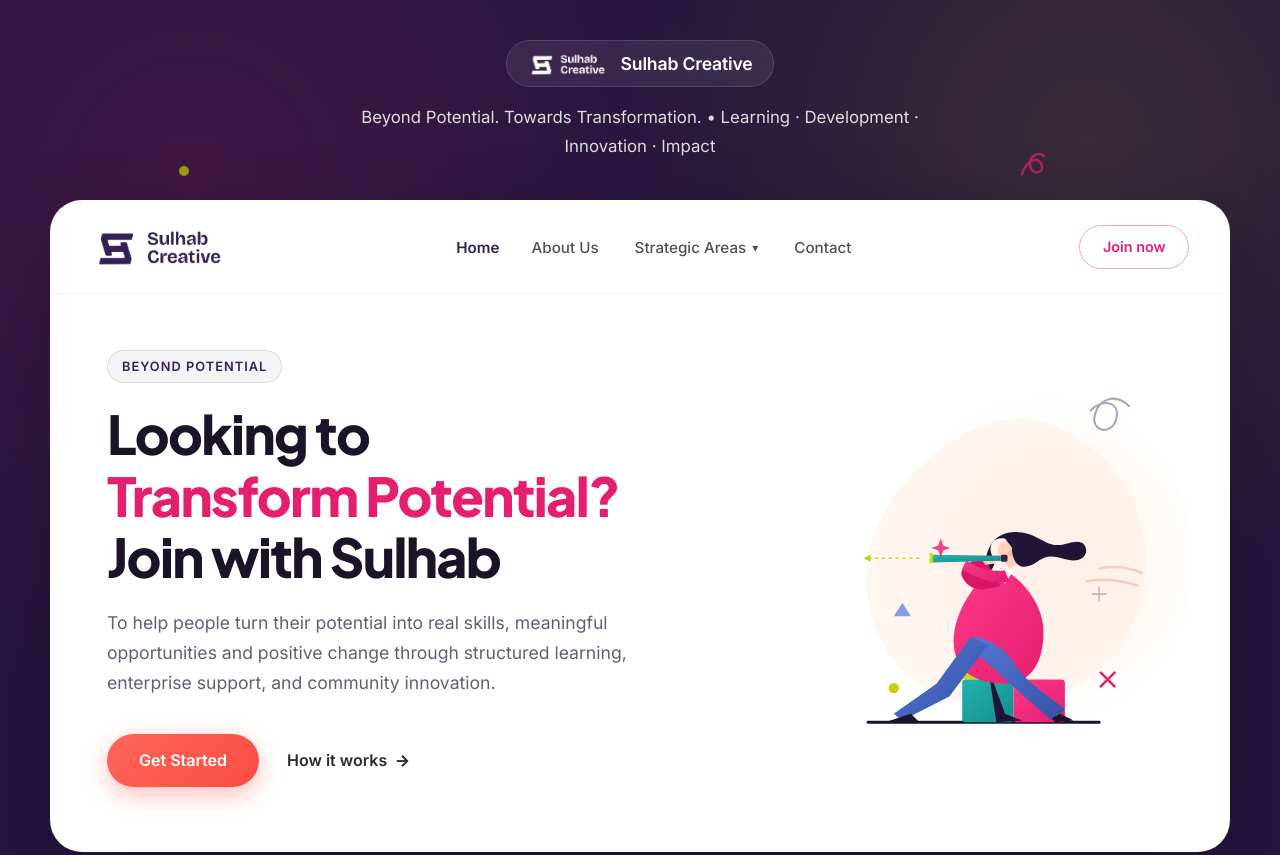
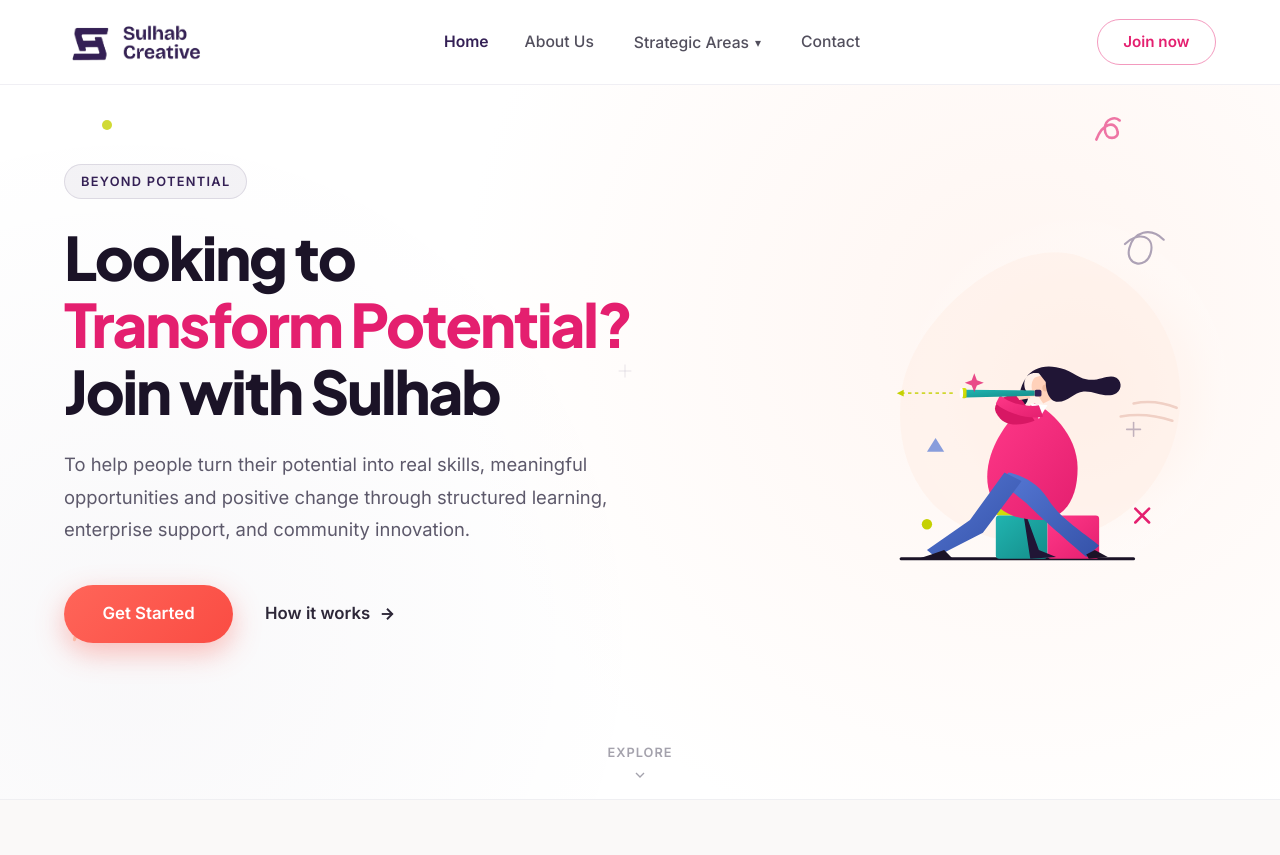
Before and after one commit to aminumuhammad000/sulhab, a plain HTML site: page index.html in a window 1280 px wide. Shown: the top 855 px of the page. Drawn offline with Linux system fonts and the light colour scheme.

Commit message:
Update hero section to true full-screen 100vh layout with sticky scroll header

```diff
--- a/assets/css/styles.css
+++ b/assets/css/styles.css
@@ -392,183 +392,157 @@ p {
 }
 
 /* ==========================================================================
-   Hero Stage (Adapted from hero.jpeg style with Sulhab branding)
+   Full-Screen Hero Section (Adapted from hero.jpeg style with Sulhab branding)
    ========================================================================== */
-.hero-stage-outer {
-  background-color: #24163D;
+.hero-fullscreen {
+  min-height: 100vh;
+  min-height: 100svh;
+  width: 100%;
+  display: flex;
+  flex-direction: column;
+  justify-content: space-between;
+  background-color: #FFFFFF;
   background-image:
-    radial-gradient(circle at 15% 20%, rgba(228, 31, 111, 0.15) 0%, transparent 40%),
-    radial-gradient(circle at 85% 15%, rgba(197, 209, 1, 0.12) 0%, transparent 35%);
-  padding: 2.5rem 1.5rem 4.5rem 1.5rem;
+    radial-gradient(circle at 80% 40%, rgba(255, 239, 232, 0.6) 0%, transparent 50%),
+    radial-gradient(circle at 10% 80%, rgba(52, 32, 85, 0.03) 0%, transparent 40%);
   position: relative;
   overflow: hidden;
+  border-bottom: 1px solid var(--color-border-light);
 }
 
-/* Floating doodles in outer hero banner */
-.hero-stage-doodles {
+/* Ambient Doodles floating in the full-screen hero */
+.hero-doodles {
   position: absolute;
   inset: 0;
   pointer-events: none;
   z-index: 1;
 }
 
-.doodle {
+.hero-doodle {
   position: absolute;
-  opacity: 0.7;
+  pointer-events: none;
 }
 
-.doodle-dot-yellow {
-  top: 18%;
-  left: 14%;
+.hero-doodle-dot-yellow {
+  top: 15%;
+  left: 8%;
   width: 10px;
   height: 10px;
   border-radius: 50%;
   background-color: var(--color-accent);
+  opacity: 0.8;
 }
 
-.doodle-loop-coral {
-  top: 16%;
-  right: 18%;
+.hero-doodle-loop-coral {
+  top: 14%;
+  right: 12%;
   color: var(--color-secondary);
+  opacity: 0.6;
 }
 
-.doodle-ribbon-left {
-  top: 28%;
-  left: 12%;
+.hero-doodle-ribbon-left {
+  bottom: 18%;
+  left: 5%;
   color: #FFAA7A;
+  opacity: 0.5;
 }
 
-.doodle-star-right {
-  top: 32%;
-  right: 13%;
-  color: rgba(255, 255, 255, 0.4);
+.hero-doodle-plus {
+  top: 45%;
+  left: 48%;
+  color: var(--color-primary-border);
+  opacity: 0.5;
 }
 
-/* Top Mini Banner in outer hero */
-.hero-top-banner {
-  text-align: center;
+/* Hero Top Navigation Bar (Full Width) */
+.hero-navbar-wrap {
+  width: 100%;
+  background-color: rgba(255, 255, 255, 0.95);
+  backdrop-filter: blur(10px);
+  border-bottom: 1px solid #F0EFF4;
   position: relative;
-  z-index: 2;
-  margin-bottom: 2.5rem;
+  z-index: 10;
 }
 
-.hero-top-brand {
-  display: inline-flex;
-  align-items: center;
-  gap: 12px;
-  background: rgba(255, 255, 255, 0.08);
-  border: 1px solid rgba(255, 255, 255, 0.12);
-  backdrop-filter: blur(10px);
-  padding: 8px 20px;
-  border-radius: var(--radius-full);
-  margin-bottom: 1rem;
-}
-
-.hero-top-brand img {
-  height: 26px;
-  width: auto;
-}
-
-.hero-top-brand span {
-  color: #FFFFFF;
-  font-weight: 700;
-  font-size: 1.1rem;
-  letter-spacing: -0.01em;
-}
-
-.hero-top-subtext {
-  color: rgba(255, 255, 255, 0.85);
-  font-size: 1.05rem;
-  font-weight: 400;
-  max-width: 620px;
-  margin: 0 auto;
-}
-
-/* Floating White Main Card */
-.hero-card-frame {
-  max-width: 1180px;
-  margin: 0 auto;
-  background-color: #FFFFFF;
-  border-radius: 32px;
-  box-shadow: 0 25px 70px rgba(17, 8, 30, 0.35);
-  position: relative;
-  z-index: 3;
-  overflow: hidden;
-  border: 1px solid rgba(255, 255, 255, 0.9);
-}
-
-/* Inner Card Header / Nav */
-.card-nav {
+.hero-navbar-inner {
   display: flex;
   align-items: center;
   justify-content: space-between;
-  padding: 1.5rem 2.5rem;
-  background-color: #FFFFFF;
-  border-bottom: 1px solid #F2F1F5;
+  height: 84px;
 }
 
-.card-brand {
+.hero-nav-brand {
   display: flex;
   align-items: center;
 }
 
-.card-brand img {
-  height: 44px;
+.hero-nav-brand img {
+  height: 46px;
   width: auto;
+  object-fit: contain;
 }
 
-.card-nav-links {
+.hero-nav-links {
   display: flex;
   align-items: center;
-  gap: 2rem;
+  gap: 2.25rem;
 }
 
-.card-nav-link {
-  font-size: 0.95rem;
+.hero-nav-link {
+  font-size: 0.98rem;
   font-weight: 500;
   color: #524F5D;
   transition: var(--transition);
+  position: relative;
 }
 
-.card-nav-link:hover,
-.card-nav-link.active {
+.hero-nav-link:hover,
+.hero-nav-link.active {
   color: var(--color-primary);
   font-weight: 600;
 }
 
-.card-nav-cta {
+.hero-nav-cta {
   display: inline-flex;
   align-items: center;
   justify-content: center;
-  padding: 0.55rem 1.4rem;
+  padding: 0.6rem 1.6rem;
   border-radius: var(--radius-full);
-  border: 1.5px solid rgba(228, 31, 111, 0.4);
+  border: 1.5px solid rgba(228, 31, 111, 0.45);
   color: var(--color-secondary);
-  font-size: 0.9rem;
+  font-size: 0.95rem;
   font-weight: 600;
   background-color: transparent;
   transition: var(--transition);
 }
 
-.card-nav-cta:hover {
+.hero-nav-cta:hover {
   background-color: var(--color-secondary);
   color: #FFFFFF;
   border-color: var(--color-secondary);
-  box-shadow: 0 4px 14px rgba(228, 31, 111, 0.25);
+  box-shadow: 0 6px 18px rgba(228, 31, 111, 0.28);
 }
 
-/* Card Hero Body Layout */
-.card-hero-body {
-  padding: 3.5rem 3rem 4rem 3.5rem;
-  display: grid;
-  grid-template-columns: 1.1fr 1fr;
+/* Hero Fullscreen Body (Centered in remaining viewport height) */
+.hero-fullscreen-body {
+  flex: 1;
+  display: flex;
   align-items: center;
-  gap: 3rem;
   position: relative;
+  z-index: 2;
+  padding: 2.5rem 0 3.5rem 0;
 }
 
-.card-hero-content {
-  max-width: 540px;
+.hero-fullscreen-grid {
+  display: grid;
+  grid-template-columns: 1.15fr 0.95fr;
+  align-items: center;
+  gap: 4rem;
+  width: 100%;
+}
+
+.hero-content-col {
+  max-width: 600px;
 }
 
 .hero-pill-tag {
@@ -576,51 +550,51 @@ p {
   font-size: 0.8rem;
   font-weight: 700;
   text-transform: uppercase;
-  letter-spacing: 0.08em;
+  letter-spacing: 0.1em;
   color: var(--color-primary);
   background-color: var(--color-primary-subtle);
   border: 1px solid var(--color-primary-border);
-  padding: 5px 14px;
+  padding: 6px 16px;
   border-radius: var(--radius-full);
-  margin-bottom: 1.25rem;
+  margin-bottom: 1.5rem;
 }
 
-.card-hero-title {
-  font-size: 3.35rem;
-  line-height: 1.15;
+.hero-main-title {
+  font-size: 3.75rem;
+  line-height: 1.12;
   color: #1B1327;
   font-weight: 800;
-  letter-spacing: -0.03em;
-  margin-bottom: 1.25rem;
+  letter-spacing: -0.035em;
+  margin-bottom: 1.5rem;
 }
 
-.card-hero-title .highlight-magenta {
+.hero-main-title .highlight-magenta {
   color: var(--color-secondary);
   display: block;
 }
 
-.card-hero-desc {
-  font-size: 1.1rem;
-  line-height: 1.7;
-  color: #635F70;
-  margin-bottom: 2.25rem;
+.hero-main-desc {
+  font-size: 1.15rem;
+  line-height: 1.75;
+  color: #5D596B;
+  margin-bottom: 2.5rem;
 }
 
-.card-hero-actions {
+.hero-main-actions {
   display: flex;
   align-items: center;
-  gap: 1.75rem;
+  gap: 2rem;
 }
 
 .btn-pill-primary {
   background-color: #FA5047;
   background: linear-gradient(135deg, #FF6559 0%, #FA4C43 100%);
   color: #FFFFFF;
-  padding: 0.85rem 2rem;
+  padding: 0.95rem 2.4rem;
   border-radius: var(--radius-full);
   font-weight: 700;
-  font-size: 1rem;
-  box-shadow: 0 8px 24px rgba(250, 76, 67, 0.35);
+  font-size: 1.05rem;
+  box-shadow: 0 10px 28px rgba(250, 76, 67, 0.35);
   border: none;
   transition: var(--transition);
   display: inline-flex;
@@ -630,27 +604,27 @@ p {
 
 .btn-pill-primary:hover {
   transform: translateY(-2px);
-  box-shadow: 0 12px 28px rgba(250, 76, 67, 0.45);
+  box-shadow: 0 14px 32px rgba(250, 76, 67, 0.45);
   color: #FFFFFF;
 }
 
 .btn-pill-secondary {
   color: #2D2738;
   font-weight: 600;
-  font-size: 1rem;
+  font-size: 1.05rem;
   display: inline-flex;
   align-items: center;
-  gap: 6px;
+  gap: 8px;
   transition: var(--transition);
 }
 
 .btn-pill-secondary:hover {
   color: var(--color-secondary);
-  gap: 10px;
+  gap: 12px;
 }
 
-/* Card Hero Illustration Column */
-.card-hero-visual {
+/* Illustration Column */
+.hero-visual-col {
   position: relative;
   display: flex;
   align-items: center;
@@ -659,10 +633,38 @@ p {
 
 .hero-illustration-svg {
   width: 100%;
-  max-width: 520px;
+  max-width: 580px;
   height: auto;
   display: block;
   transform: scale(1.05);
+}
+
+/* Bottom subtle indicator */
+.hero-scroll-cue {
+  padding-bottom: 1rem;
+  text-align: center;
+  z-index: 2;
+  position: relative;
+}
+
+.hero-scroll-link {
+  display: inline-flex;
+  flex-direction: column;
+  align-items: center;
+  gap: 4px;
+  font-size: 0.8rem;
+  font-weight: 600;
+  text-transform: uppercase;
+  letter-spacing: 0.08em;
+  color: var(--color-text-light);
+  opacity: 0.7;
+  transition: var(--transition);
+}
+
+.hero-scroll-link:hover {
+  opacity: 1;
+  color: var(--color-primary);
+  transform: translateY(2px);
 }
 
 /* About Section */
@@ -1213,22 +1215,26 @@ textarea.form-control {
 
 /* Responsive Breakpoints */
 @media (max-width: 1024px) {
-  .hero-stage-outer {
-    padding: 2rem 1rem 3.5rem 1rem;
+  .hero-fullscreen {
+    min-height: auto;
+    padding-bottom: 2.5rem;
   }
 
-  .card-hero-body {
+  .hero-fullscreen-grid {
     grid-template-columns: 1fr;
-    padding: 2.5rem 2rem;
-    gap: 2.5rem;
+    gap: 3rem;
   }
 
-  .card-hero-content {
+  .hero-content-col {
     max-width: 100%;
     text-align: center;
   }
 
-  .card-hero-actions {
+  .hero-main-title {
+    font-size: 3rem;
+  }
+
+  .hero-main-actions {
     justify-content: center;
   }
 
@@ -1261,25 +1267,42 @@ textarea.form-control {
 }
 
 @media (max-width: 768px) {
-  .card-nav {
-    padding: 1.25rem 1.5rem;
+  .hero-navbar-inner {
+    height: 72px;
   }
 
-  .card-nav-links {
+  .hero-nav-links {
+    position: fixed;
+    top: 72px;
+    left: 0;
+    right: 0;
+    background-color: #FFFFFF;
+    border-bottom: 1px solid var(--color-border);
+    flex-direction: column;
+    align-items: flex-start;
+    padding: 1.5rem;
+    gap: 1rem;
     display: none;
+    box-shadow: var(--shadow-lg);
+    z-index: 999;
   }
 
-  .card-hero-title {
+  .hero-nav-links.is-open {
+    display: flex;
+  }
+
+  .hero-main-title {
     font-size: 2.35rem;
   }
 
-  .card-hero-body {
-    padding: 2rem 1.25rem 2.5rem 1.25rem;
+  .hero-fullscreen-body {
+    padding: 2rem 0;
   }
 
-  .card-hero-actions {
+  .hero-main-actions {
     flex-direction: column;
     width: 100%;
+    gap: 1rem;
   }
 
   .btn-pill-primary {
--- a/assets/js/main.js
+++ b/assets/js/main.js
@@ -3,44 +3,49 @@
  */
 
 document.addEventListener('DOMContentLoaded', () => {
-  // Sticky Header on Scroll (Reveals smoothly once past hero canvas)
+  // Sticky Header on Scroll (Reveals smoothly once past full-screen hero)
   const siteHeader = document.querySelector('.site-header');
-  const heroCard = document.querySelector('.hero-card-frame');
+  const heroSection = document.getElementById('hero');
 
-  if (siteHeader && heroCard) {
+  if (siteHeader && heroSection) {
     window.addEventListener('scroll', () => {
-      const heroBottom = heroCard.getBoundingClientRect().bottom;
-      if (heroBottom < 60) {
+      const heroBottom = heroSection.getBoundingClientRect().bottom;
+      if (heroBottom <= 80) {
         siteHeader.classList.add('is-sticky');
       } else {
         siteHeader.classList.remove('is-sticky');
       }
     }, { passive: true });
   }
-  const menuToggle = document.getElementById('menuToggle');
-  const navMenu = document.getElementById('navMenu');
 
-  if (menuToggle && navMenu) {
-    menuToggle.addEventListener('click', () => {
-      const isOpen = navMenu.classList.toggle('is-open');
-      menuToggle.setAttribute('aria-expanded', isOpen);
-      menuToggle.innerHTML = isOpen
+  // Setup mobile menu helper
+  function setupMobileMenu(toggleId, menuId) {
+    const toggle = document.getElementById(toggleId);
+    const menu = document.getElementById(menuId);
+    if (!toggle || !menu) return;
+
+    toggle.addEventListener('click', () => {
+      const isOpen = menu.classList.toggle('is-open');
+      toggle.setAttribute('aria-expanded', isOpen);
+      toggle.innerHTML = isOpen
         ? `<svg width="24" height="24" viewBox="0 0 24 24" fill="none" stroke="currentColor" stroke-width="2"><line x1="18" y1="6" x2="6" y2="18"></line><line x1="6" y1="6" x2="18" y2="18"></line></svg>`
         : `<svg width="24" height="24" viewBox="0 0 24 24" fill="none" stroke="currentColor" stroke-width="2"><line x1="3" y1="12" x2="21" y2="12"></line><line x1="3" y1="6" x2="21" y2="6"></line><line x1="3" y1="18" x2="21" y2="18"></line></svg>`;
     });
 
-    // Close mobile menu on clicking nav link
-    const navLinks = navMenu.querySelectorAll('a');
-    navLinks.forEach(link => {
+    const links = menu.querySelectorAll('a');
+    links.forEach(link => {
       link.addEventListener('click', () => {
         if (window.innerWidth <= 768) {
-          navMenu.classList.remove('is-open');
-          menuToggle.setAttribute('aria-expanded', 'false');
-          menuToggle.innerHTML = `<svg width="24" height="24" viewBox="0 0 24 24" fill="none" stroke="currentColor" stroke-width="2"><line x1="3" y1="12" x2="21" y2="12"></line><line x1="3" y1="6" x2="21" y2="6"></line><line x1="3" y1="18" x2="21" y2="18"></line></svg>`;
+          menu.classList.remove('is-open');
+          toggle.setAttribute('aria-expanded', 'false');
+          toggle.innerHTML = `<svg width="24" height="24" viewBox="0 0 24 24" fill="none" stroke="currentColor" stroke-width="2"><line x1="3" y1="12" x2="21" y2="12"></line><line x1="3" y1="6" x2="21" y2="6"></line><line x1="3" y1="18" x2="21" y2="18"></line></svg>`;
         }
       });
     });
   }
+
+  setupMobileMenu('menuToggle', 'navMenu');
+  setupMobileMenu('menuToggleSticky', 'navMenuSticky');
 
   // Enquiry / Contact Form Handling
   const enquiryForm = document.getElementById('enquiryForm');
--- a/index.html
+++ b/index.html
@@ -12,14 +12,14 @@
 </head>
 <body>
 
-  <!-- Site Header -->
+  <!-- Sticky Site Header (Reveals on Scroll Past Hero) -->
   <header class="site-header">
     <div class="container nav-container">
       <a href="index.html" class="brand-logo-wrap" aria-label="Sulhab Creative Home">
         <img src="assets/images/logo.png" alt="Sulhab Creative" class="brand-logo">
       </a>
 
-      <button class="menu-toggle" id="menuToggle" aria-label="Toggle Navigation" aria-expanded="false">
+      <button class="menu-toggle" id="menuToggleSticky" aria-label="Toggle Navigation" aria-expanded="false">
         <svg width="24" height="24" viewBox="0 0 24 24" fill="none" stroke="currentColor" stroke-width="2">
           <line x1="3" y1="12" x2="21" y2="12"></line>
           <line x1="3" y1="6" x2="21" y2="6"></line>
@@ -27,7 +27,7 @@
         </svg>
       </button>
 
-      <nav class="nav-menu" id="navMenu">
+      <nav class="nav-menu" id="navMenuSticky">
         <a href="#hero" class="nav-link active">Home</a>
         <a href="#about" class="nav-link">About Us</a>
         <div class="nav-dropdown">
@@ -50,54 +50,50 @@
     </div>
   </header>
 
-  <!-- 1. Hero Stage (Adapted from hero.jpeg with Sulhab Logo, Colors, Navs and Illustration) -->
-  <section class="hero-stage-outer" id="hero">
+  <!-- 1. Full-Screen Hero Section (100vh) Adapted from hero.jpeg -->
+  <section class="hero-fullscreen" id="hero">
 
     <!-- Ambient doodles / background shapes like hero.jpeg -->
-    <div class="hero-stage-doodles" aria-hidden="true">
-      <div class="doodle doodle-dot-yellow"></div>
-      <div class="doodle doodle-loop-coral">
-        <svg width="34" height="34" viewBox="0 0 34 34" fill="none" stroke="currentColor" stroke-width="2.5">
+    <div class="hero-doodles" aria-hidden="true">
+      <div class="hero-doodle hero-doodle-dot-yellow"></div>
+      <div class="hero-doodle hero-doodle-loop-coral">
+        <svg width="36" height="36" viewBox="0 0 34 34" fill="none" stroke="currentColor" stroke-width="2.5">
           <path d="M6 26C12 10 24 8 26 18C28 26 14 28 14 16C14 6 24 4 28 8" stroke-linecap="round"/>
         </svg>
       </div>
-      <div class="doodle doodle-ribbon-left">
-        <svg width="48" height="48" viewBox="0 0 48 48" fill="none" stroke="currentColor" stroke-width="3">
+      <div class="hero-doodle hero-doodle-ribbon-left">
+        <svg width="50" height="50" viewBox="0 0 48 48" fill="none" stroke="currentColor" stroke-width="3">
           <path d="M10 40C16 16 32 12 36 24C40 36 20 38 22 20" stroke-linecap="round"/>
         </svg>
       </div>
-      <div class="doodle doodle-star-right">
-        <svg width="24" height="24" viewBox="0 0 24 24" fill="currentColor">
-          <polygon points="12,2 15,9 22,12 15,15 12,22 9,15 2,12 9,9"/>
+      <div class="hero-doodle hero-doodle-plus">
+        <svg width="22" height="22" viewBox="0 0 24 24" fill="none" stroke="currentColor" stroke-width="2">
+          <line x1="12" y1="5" x2="12" y2="19"></line>
+          <line x1="5" y1="12" x2="19" y2="12"></line>
         </svg>
       </div>
     </div>
 
-    <!-- Top Presentation Banner -->
-    <div class="hero-top-banner">
-      <div class="hero-top-brand">
-        <img src="assets/images/logo-white.png" alt="Sulhab Creative Icon">
-        <span>Sulhab Creative</span>
-      </div>
-      <p class="hero-top-subtext">
-        Beyond Potential. Towards Transformation. • Learning · Development · Innovation · Impact
-      </p>
-    </div>
-
-    <!-- Main Floating White Card Canvas -->
-    <div class="hero-card-frame">
-
-      <!-- Card Internal Navigation -->
-      <nav class="card-nav" aria-label="Main Navigation">
-        <a href="index.html" class="card-brand" aria-label="Sulhab Creative Home">
+    <!-- Hero Navigation Bar (Full Width at Top of Viewport) -->
+    <header class="hero-navbar-wrap">
+      <div class="container hero-navbar-inner">
+        <a href="index.html" class="hero-nav-brand" aria-label="Sulhab Creative Home">
           <img src="assets/images/logo.png" alt="Sulhab Creative">
         </a>
 
-        <div class="card-nav-links">
-          <a href="#hero" class="card-nav-link active">Home</a>
-          <a href="#about" class="card-nav-link">About Us</a>
+        <button class="menu-toggle" id="menuToggle" aria-label="Toggle Navigation" aria-expanded="false">
+          <svg width="24" height="24" viewBox="0 0 24 24" fill="none" stroke="currentColor" stroke-width="2">
+            <line x1="3" y1="12" x2="21" y2="12"></line>
+            <line x1="3" y1="6" x2="21" y2="6"></line>
+            <line x1="3" y1="18" x2="21" y2="18"></line>
+          </svg>
+        </button>
+
+        <nav class="hero-nav-links" id="navMenu">
+          <a href="#hero" class="hero-nav-link active">Home</a>
+          <a href="#about" class="hero-nav-link">About Us</a>
           <div class="nav-dropdown">
-            <button class="dropdown-trigger" style="font-size: 0.95rem; color: #524F5D;">
+            <button class="dropdown-trigger" style="font-size: 0.98rem; color: #524F5D;">
               Strategic Areas
               <span class="dropdown-icon">▾</span>
             </button>
@@ -108,30 +104,33 @@
               <a href="services/community-development.html" class="dropdown-link">Community Development</a>
             </div>
           </div>
-          <a href="#contact" class="card-nav-link">Contact</a>
-        </div>
-
-        <a href="#contact" class="card-nav-cta">Join now</a>
+          <a href="#contact" class="hero-nav-link">Contact</a>
         </nav>
 
-      <!-- Card Hero Split Content -->
-      <div class="card-hero-body">
+        <a href="#contact" class="hero-nav-cta">Join now</a>
+      </div>
+    </header>
+
+    <!-- Full-Screen Hero Centered Body -->
+    <div class="hero-fullscreen-body">
+      <div class="container">
+        <div class="hero-fullscreen-grid">
 
           <!-- Left Column: Copy & Actions -->
-        <div class="card-hero-content">
+          <div class="hero-content-col">
             <span class="hero-pill-tag">Beyond Potential</span>
 
-          <h1 class="card-hero-title">
+            <h1 class="hero-main-title">
               Looking to <br>
               <span class="highlight-magenta">Transform Potential?</span>
               Join with Sulhab
             </h1>
 
-          <p class="card-hero-desc">
+            <p class="hero-main-desc">
               To help people turn their potential into real skills, meaningful opportunities and positive change through structured learning, enterprise support, and community innovation.
             </p>
 
-          <div class="card-hero-actions">
+            <div class="hero-main-actions">
               <a href="#services" class="btn-pill-primary">
                 Get Started
               </a>
@@ -146,12 +145,22 @@
           </div>
 
           <!-- Right Column: Vector Illustration matching hero.jpeg composition -->
-        <div class="card-hero-visual">
+          <div class="hero-visual-col">
             <img src="assets/images/hero-illustration.svg" alt="Sulhab Creative - Transformation and Future Vision" class="hero-illustration-svg">
           </div>
 
         </div>
+      </div>
+    </div>
 
+    <!-- Subtle Scroll Cue -->
+    <div class="hero-scroll-cue">
+      <a href="#about" class="hero-scroll-link" aria-label="Scroll to About section">
+        <span>Explore</span>
+        <svg width="16" height="16" viewBox="0 0 24 24" fill="none" stroke="currentColor" stroke-width="2">
+          <polyline points="6 9 12 15 18 9"></polyline>
+        </svg>
+      </a>
     </div>
 
   </section>
```
Lines whose indentation alone changed are shown as unchanged.
